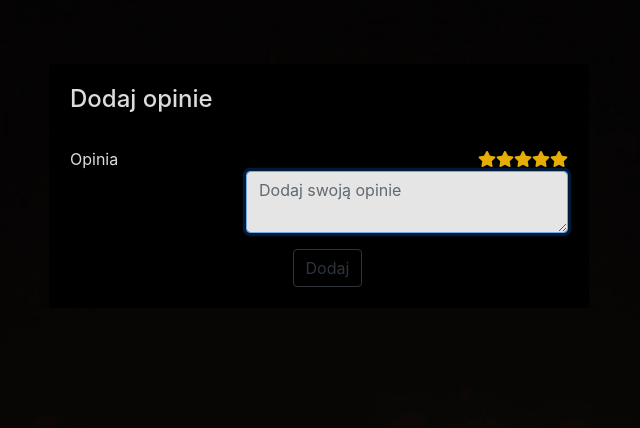
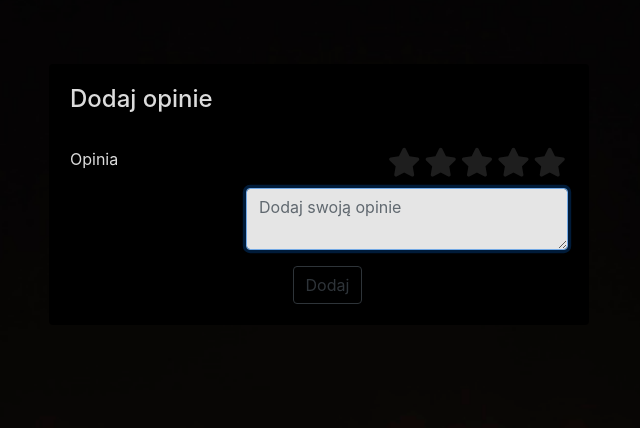
Before and after one commit to Alice198/Zastosowanie-informatyki-w-gospodarstwie, a Django app: page /opinie/ in a window 1280 px wide. Shown: the part 56-484 px from the top of the page, without its empty margins (321-961 px from the left). Run offline with Django 3.2, Linux system fonts and the light colour scheme; the visitor is signed in with stand-in values (Sample User, id 1); some libraries are stand-ins or nearby versions.

Commit message:
View - change opinion

```diff
--- a/static/css/main.css
+++ b/static/css/main.css
@@ -89,58 +89,26 @@ opacity:0.9;
 
 
 
+.starrating > input {display: none;}  /* Remove radio buttons */
 
-.rating {
-      float:left;
-    }
+.fa-star:before {
+    content: "";
+}
 
-    /* :not(:checked) is a filter, so that browsers that don’t support :checked don’t
-      follow these rules. Every browser that supports :checked also supports :not(), so
-      it doesn’t make the test unnecessarily selective */
-    .rating:not(:checked) > input {
-        position:absolute;
-        top:-9999px;
-        clip:rect(0,0,0,0);
-    }
+.starrating > label:before {
+  content: "\f005"; /* Star */
+  margin: 2px;
+  font-size: 1.8em;
+  display: inline-block;
+}
 
-    .rating:not(:checked) > label {
-        float:right;
-        width:1em;
-        /* padding:0 .1em; */
-        overflow:hidden;
-        white-space:nowrap;
-        cursor:pointer;
-        font-size:300%;
-        /* line-height:1.2; */
-        color:#ddd;
-    }
+.starrating > label
+{
+  color: #222222; /* Start color when not clicked */
+}
 
-    .rating:not(:checked) > label:before {
-        content: '★ ';
-    }
+.starrating > input:checked ~ label
+{ color: #ffca08 ; } /* Set yellow color when star checked */
 
-    .rating > input:checked ~ label {
-        color: dodgerblue;
-
-    }
-
-    .rating:not(:checked) > label:hover,
-    .rating:not(:checked) > label:hover ~ label {
-        color: dodgerblue;
-
-    }
-
-    .rating > input:checked + label:hover,
-    .rating > input:checked + label:hover ~ label,
-    .rating > input:checked ~ label:hover,
-    .rating > input:checked ~ label:hover ~ label,
-    .rating > label:hover ~ input:checked ~ label {
-        color: dodgerblue;
-
-    }
-
-    .rating > label:active {
-        position:relative;
-        top:2px;
-        left:2px;
-    }
+.starrating > input:hover ~ label
+{ color: #ffca08 ;  } /* Set yellow color when star hover */
--- a/templates/opinion.html
+++ b/templates/opinion.html
@@ -25,11 +25,13 @@
                                         <label for="id_opinion">Opinia</label>
                                     </div>
                                     <div class="col-8" id="id_opinion">
-                                        <span class="float-right"><i class="text-warning fa fa-star"></i></span>
-                                        <span class="float-right"><i class="text-warning fa fa-star"></i></span>
-                                        <span class="float-right"><i class="text-warning fa fa-star"></i></span>
-                                        <span class="float-right"><i class="text-warning fa fa-star"></i></span>
-                                        <span class="float-right"><i class="text-warning fa fa-star"></i></span>
+                                        <div class="starrating risingstar d-flex justify-content-center flex-row-reverse fa fa-star float-right">
+                                            <input type="radio" id="star5" name="rating" value="5" /><label for="star5" title="5 star"></label>
+                                            <input type="radio" id="star4" name="rating" value="4" /><label for="star4" title="4 star"></label>
+                                            <input type="radio" id="star3" name="rating" value="3" /><label for="star3" title="3 star"></label>
+                                            <input type="radio" id="star2" name="rating" value="2" /><label for="star2" title="2 star"></label>
+                                            <input type="radio" id="star1" name="rating" value="1" /><label for="star1" title="1 star"></label>
+                                        </div>
                                         <textarea type="text" name="opinion" placeholder="Dodaj swoją opinie" class="form-control" required="" id="id_opinion" autofocus=""></textarea>
                                     </div>
                                 </div>
@@ -66,14 +68,10 @@
                             <form>
                                <div class="form-group row">
                                     <div class="col-4">
+                                        <span class="float-right"><i class="text-warning fa fa-star"></i></span>
                                         <label for="id_opinion">Nick</label>
                                     </div>
                                     <div class="col-8" id="id_opinion">
-                                        <span class="float-right"><i class="text-warning fa fa-star"></i></span>
-                                        <span class="float-right"><i class="text-warning fa fa-star"></i></span>
-                                        <span class="float-right"><i class="text-warning fa fa-star"></i></span>
-                                        <span class="float-right"><i class="text-warning fa fa-star"></i></span>
-                                        <span class="float-right"><i class="text-warning fa fa-star"></i></span>
                                         <span class="custom-control-description"><b>opinieeeee</b></span>
                                     </div>
                                 </div>
```
